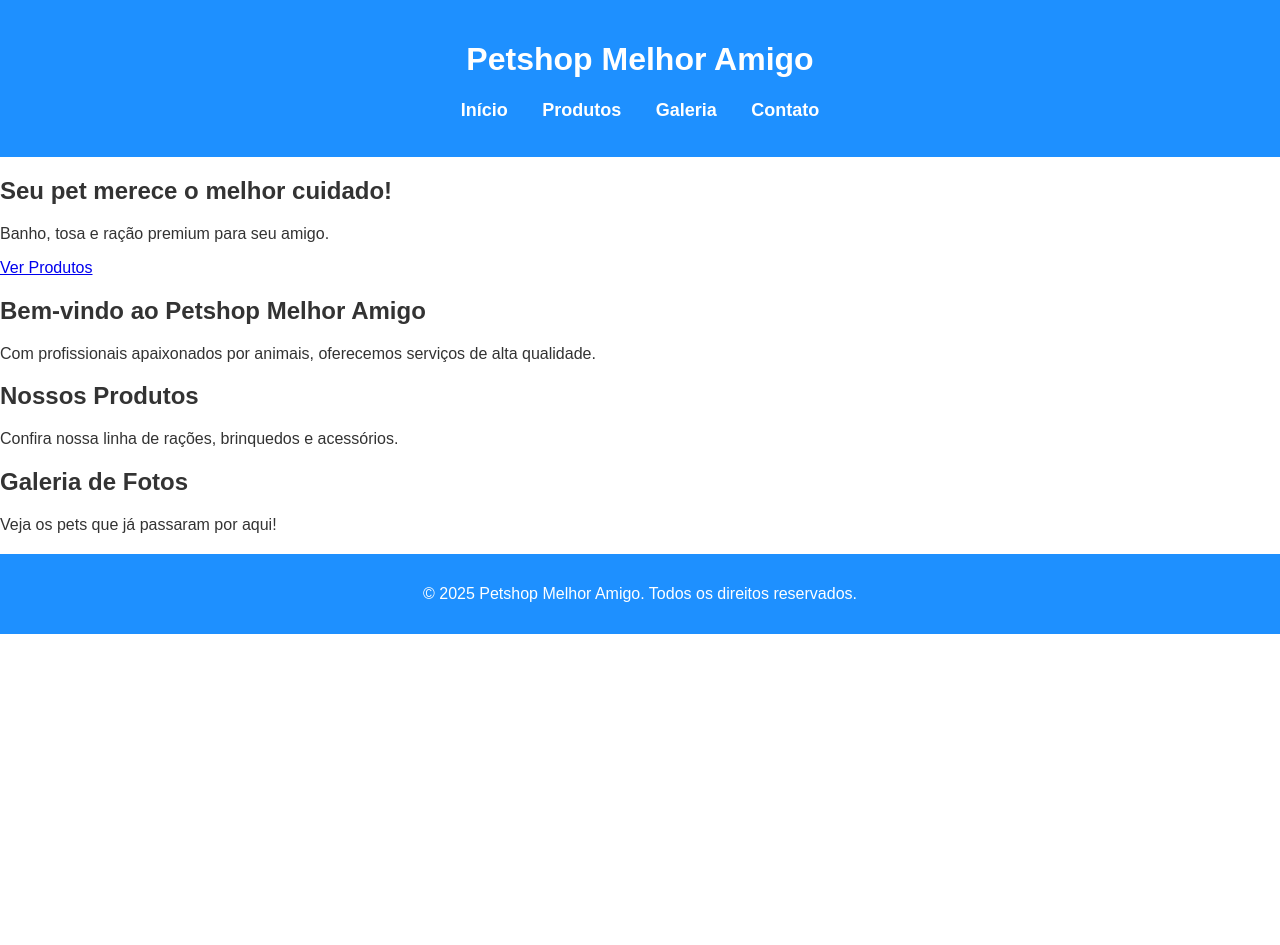
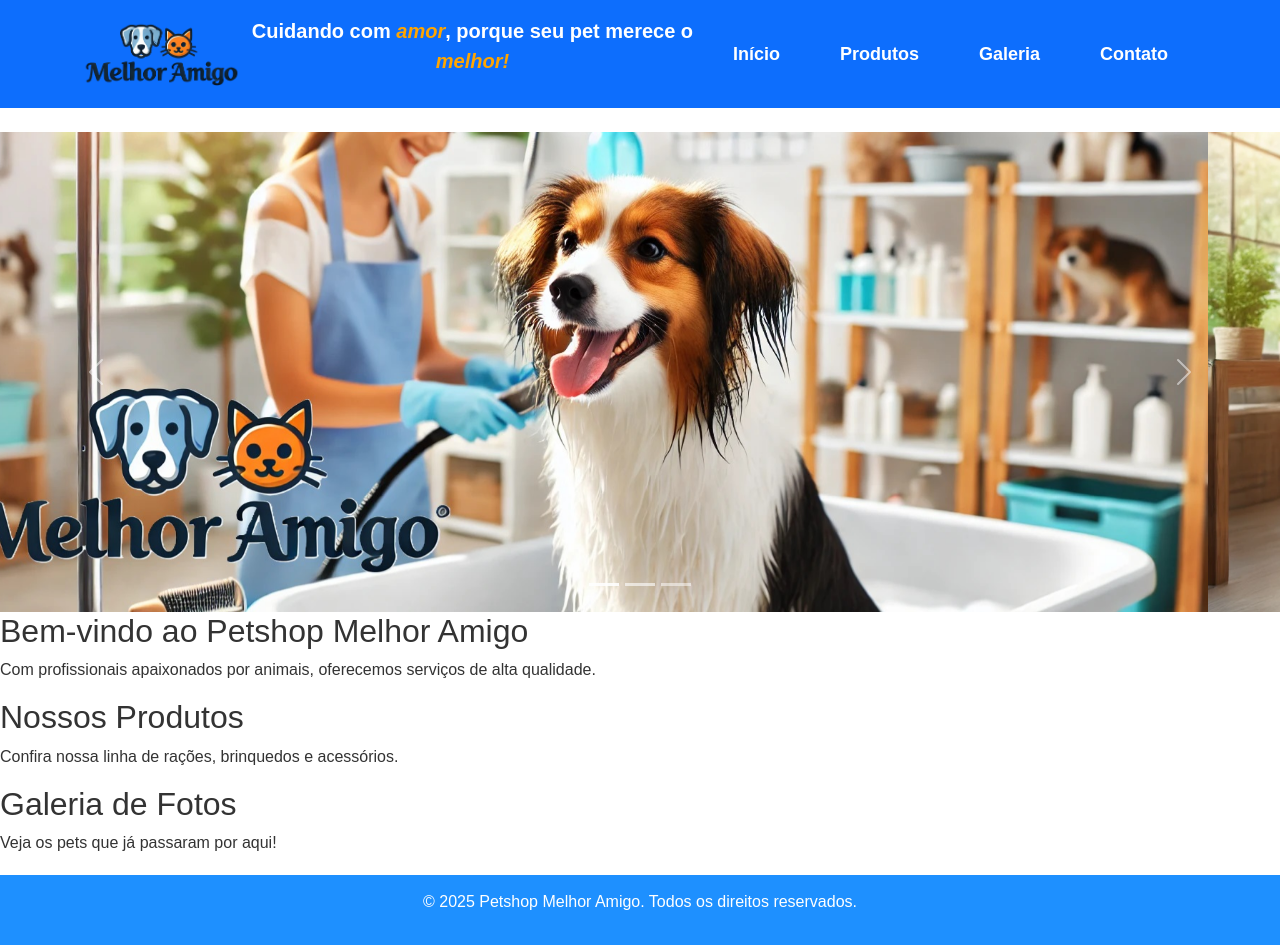
Before and after one commit to dev-davidson/petshop-melhor-amigo, a plain HTML site: page home.html in a window 1280 px wide. Before the commit the page ends 800 px from the top, so only its background shows below. Drawn offline with nearby package versions, Linux system fonts and the light colour scheme.

Commit message:
Adicionando novas imagens de banner ao projeto

```diff
--- a/css/home.css
+++ b/css/home.css
@@ -1,13 +1,54 @@
-/* Arquivo home.css - estilos específicos da página inicial. */
-/* home.css */
-body {
-    background-color: #f8f8f8;
-    font-family: Arial, sans-serif;
-    margin: 0;
-    padding: 0;
+.container-header {
+    display: flex;
+    align-items: center;
+    justify-content: space-between;
+    flex-wrap: wrap;
+    padding: 15px 20px;
+    background-color: var(--cor-primaria);
+    box-shadow: 0px 4px 8px rgba(0, 0, 0, 0.1);
 }
 
-h1 {
-    color: #4CAF50;
+.logo {
+    width: 160px;
+    max-width: 100%;
+    height: auto;
+}
+
+.slogan {
+    font-size: 20px;
+    color: var(--cor-fundo);
     text-align: center;
+    flex: 1;
+    font-family: 'Poppins', sans-serif;
+    font-weight: bold;
 }
+
+.slogan-destaque {
+    color: var(--cor-secundaria);
+    font-style: italic;
+}
+
+.nav-item a {
+    font-size: 18px;
+    font-weight: bold;
+    padding: 10px 15px;
+    transition: background-color 0.3s, color 0.3s;
+    border-radius: 5px;
+}
+
+.nav-item a:hover {
+    background-color: var(--cor-secundaria);
+    color: var(--cor-fundo);
+}
+
+/* Ajustando tamanho do carrossel */
+#banner {
+    width: 100%;
+    margin-top: 20px;
+}
+
+.carousel-inner img {
+    width: 100%;
+    height: 60vh;
+    object-fit: cover;
+}
--- a/home.html
+++ b/home.html
@@ -4,28 +4,55 @@
     <meta charset="UTF-8">
     <meta name="viewport" content="width=device-width, initial-scale=1.0">
     <title>Petshop Melhor Amigo</title>
+    <link rel="stylesheet" href="https://cdn.jsdelivr.net/npm/bootstrap@5.3.0/dist/css/bootstrap.min.css">
     <link rel="stylesheet" href="./css/global.css">
+    <link rel="stylesheet" href="./css/home.css">
+
 </head>
 <body>
 
     <!-- Cabeçalho -->
-    <header>
-        <h1>Petshop Melhor Amigo</h1>
-        <nav>
-            <ul>
-                <li><a href="index.html">Início</a></li>
-                <li><a href="produtos.html">Produtos</a></li>
-                <li><a href="galeria.html">Galeria</a></li>
-                <li><a href="contato.html">Contato</a></li>
-            </ul>
-        </nav>
+    <header class="bg-primary py-3">
+        <div class="container d-flex flex-column flex-md-row align-items-center justify-content-between">
+            <img src="./images/logo1.png" alt="Logo Petshop Melhor Amigo" class="logo">
+            <p class="slogan text-white text-center">Cuidando com <span class="slogan-destaque">amor</span>, porque seu pet merece o <span class="slogan-destaque">melhor!</span></p>
+            <nav>
+                <ul class="nav">
+                    <li class="nav-item"><a class="nav-link text-white" href="index.html">Início</a></li>
+                    <li class="nav-item"><a class="nav-link text-white" href="produtos.html">Produtos</a></li>
+                    <li class="nav-item"><a class="nav-link text-white" href="galeria.html">Galeria</a></li>
+                    <li class="nav-item"><a class="nav-link text-white" href="contato.html">Contato</a></li>
+                </ul>
+            </nav>
+        </div>
     </header>
 
-    <!-- Banner Principal -->
-    <section id="banner">
-        <h2>Seu pet merece o melhor cuidado!</h2>
-        <p>Banho, tosa e ração premium para seu amigo.</p>
-        <a href="produtos.html" class="btn">Ver Produtos</a>
+   <!-- Banner Principal - Carrossel Fullscreen -->
+    <section id="banner" class="mt-4">
+        <div id="carouselExampleIndicators" class="carousel slide" data-bs-ride="carousel">
+            <div class="carousel-indicators">
+                <button type="button" data-bs-target="#carouselExampleIndicators" data-bs-slide-to="0" class="active"></button>
+                <button type="button" data-bs-target="#carouselExampleIndicators" data-bs-slide-to="1"></button>
+                <button type="button" data-bs-target="#carouselExampleIndicators" data-bs-slide-to="2"></button>
+            </div>
+            <div class="carousel-inner">
+                <div class="carousel-item active">
+                    <img src="./images/banner1.jpg" class="d-block w-100" alt="Banner 1">
+                </div>
+                <div class="carousel-item">
+                    <img src="./images/banner2.webp" class="d-block w-100" alt="Banner 2">
+                </div>
+                <div class="carousel-item">
+                    <img src="./images/banner3.jpg" class="d-block w-100" alt="Banner 3">
+                </div>
+            </div>
+            <button class="carousel-control-prev" type="button" data-bs-target="#carouselExampleIndicators" data-bs-slide="prev">
+                <span class="carousel-control-prev-icon"></span>
+            </button>
+            <button class="carousel-control-next" type="button" data-bs-target="#carouselExampleIndicators" data-bs-slide="next">
+                <span class="carousel-control-next-icon"></span>
+            </button>
+        </div>
     </section>
 
     <!-- Seção de Introdução -->
@@ -50,6 +77,6 @@
     <footer>
         <p>&copy; 2025 Petshop Melhor Amigo. Todos os direitos reservados.</p>
     </footer>
-
+    <script src="https://cdn.jsdelivr.net/npm/bootstrap@5.3.0/dist/js/bootstrap.bundle.min.js"></script>
 </body>
 </html>
```
Also changed, not shown: images/banner1.jpg (added), images/banner2.webp (added), images/banner3.jpg (added), images/logo1.png (added).
